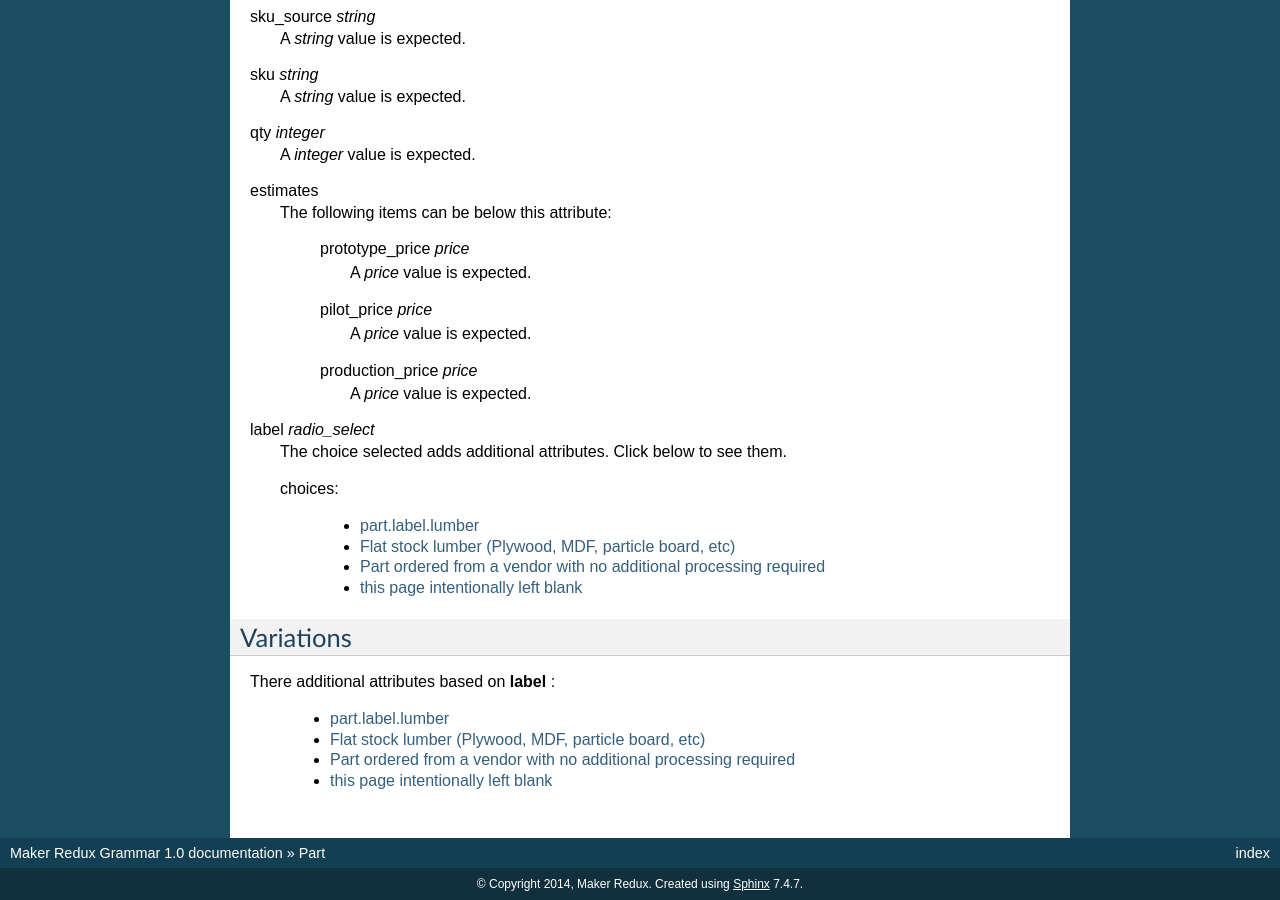
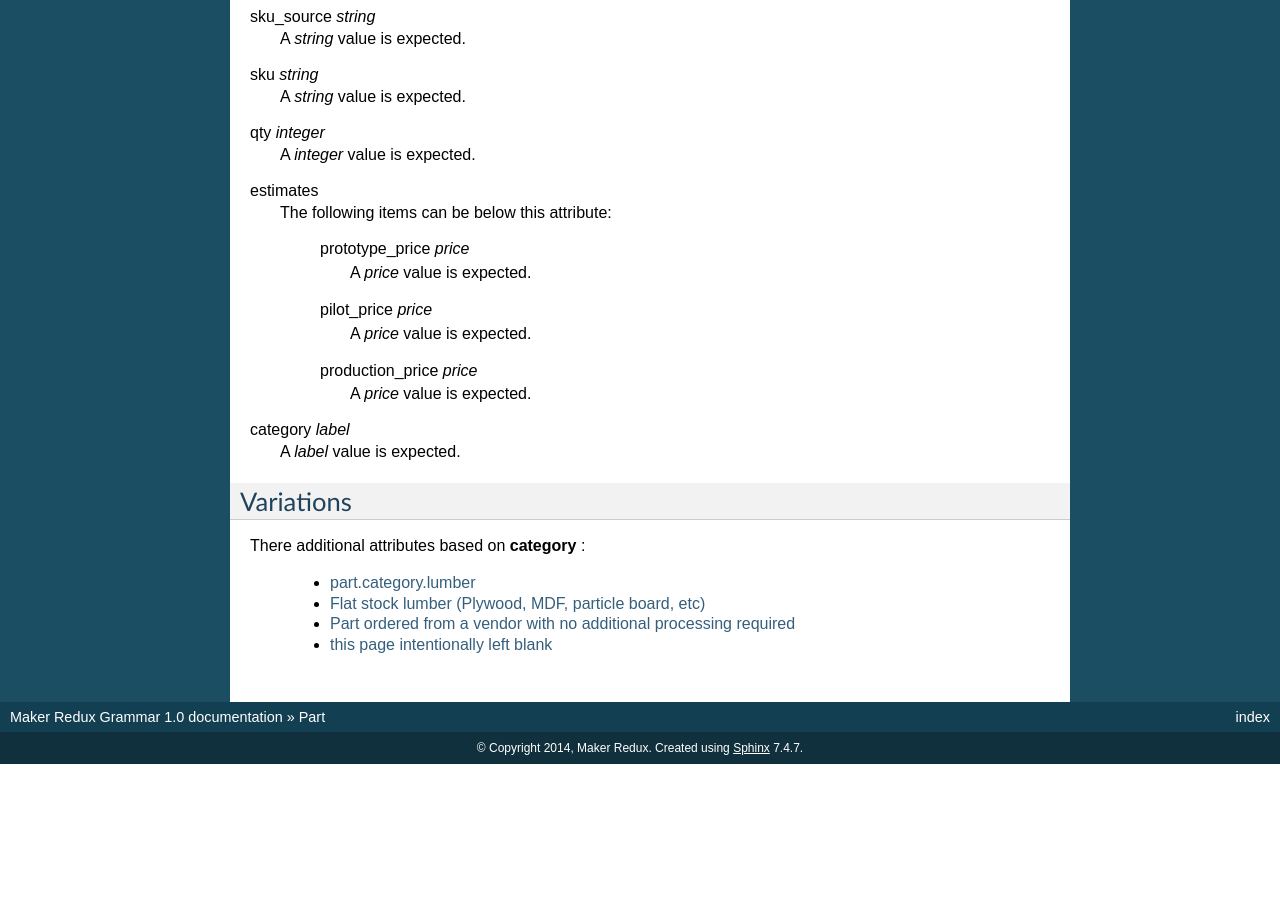
Before and after one commit to MakerReduxCorp/grammar, a Sphinx documentation site: the page built from docs/part.rst, in a window 1280 px wide and 900 px high, scrolled down 695 px. Built offline with Sphinx 7.4.7, drawn with Linux system fonts in a browser that asks for light colours; after the commit the page ends 1459 px from its top, so only the background shows below that.

Commit message:
key grammar changes to workstep and parts

```diff
--- a/docs/part.label.from_distributor.rst
+++ b/docs/part.category.from_distributor.rst
@@ -5,7 +5,7 @@ Part ordered from a vendor with no additional processing required
 Format
 ''''''
 
-part.label.from_distributor *string*
+part.category.from_distributor *string*
 
 ''''''''''
 Attributes
--- a/docs/part.label.lumber.rst
+++ b/docs/part.category.lumber.rst
@@ -1,11 +1,11 @@
-part.label.lumber
-=================
+part.category.lumber
+====================
 
 ''''''
 Format
 ''''''
 
-part.label.lumber *string*
+part.category.lumber *string*
 
 ''''''''''
 Attributes
--- a/docs/part.label.open.rst
+++ b/docs/part.category.open.rst
@@ -5,4 +5,4 @@ this page intentionally left blank
 Format
 ''''''
 
-part.label.open *string*
+part.category.open *string*
--- a/docs/part.label.wood_panel.rst
+++ b/docs/part.category.wood_panel.rst
@@ -5,7 +5,7 @@ Flat stock lumber (Plywood, MDF, particle board, etc)
 Format
 ''''''
 
-part.label.wood_panel *string*
+part.category.wood_panel *string*
 
 ''''''''''
 Attributes
--- a/docs/part.rst
+++ b/docs/part.rst
@@ -68,15 +68,8 @@ estimates
 
 
 
-label *radio_select*
-    The choice selected adds additional attributes. Click below to see them.
-
-    choices:
-
-      * :doc:`part.label.lumber`
-      * :doc:`part.label.wood_panel`
-      * :doc:`part.label.from_distributor`
-      * :doc:`part.label.open`
+category *label*
+    A *label* value is expected.
 
 
 ''''''''''
@@ -84,9 +77,9 @@ Variations
 ''''''''''
 
 
-There additional attributes based on **label** :
+There additional attributes based on **category** :
 
-  * :doc:`part.label.lumber`
-  * :doc:`part.label.wood_panel`
-  * :doc:`part.label.from_distributor`
-  * :doc:`part.label.open`
+  * :doc:`part.category.lumber`
+  * :doc:`part.category.wood_panel`
+  * :doc:`part.category.from_distributor`
+  * :doc:`part.category.open`
```
Also changed, not shown: 5 other files.
